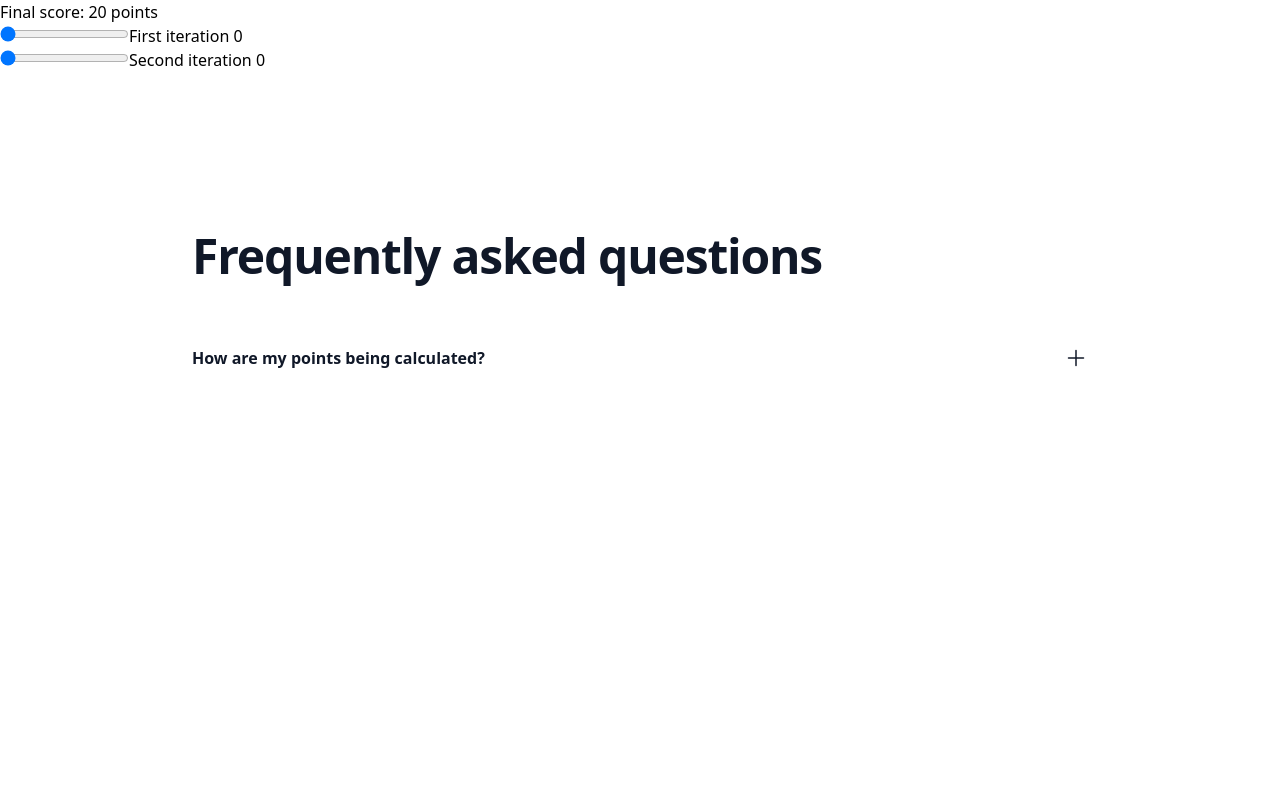
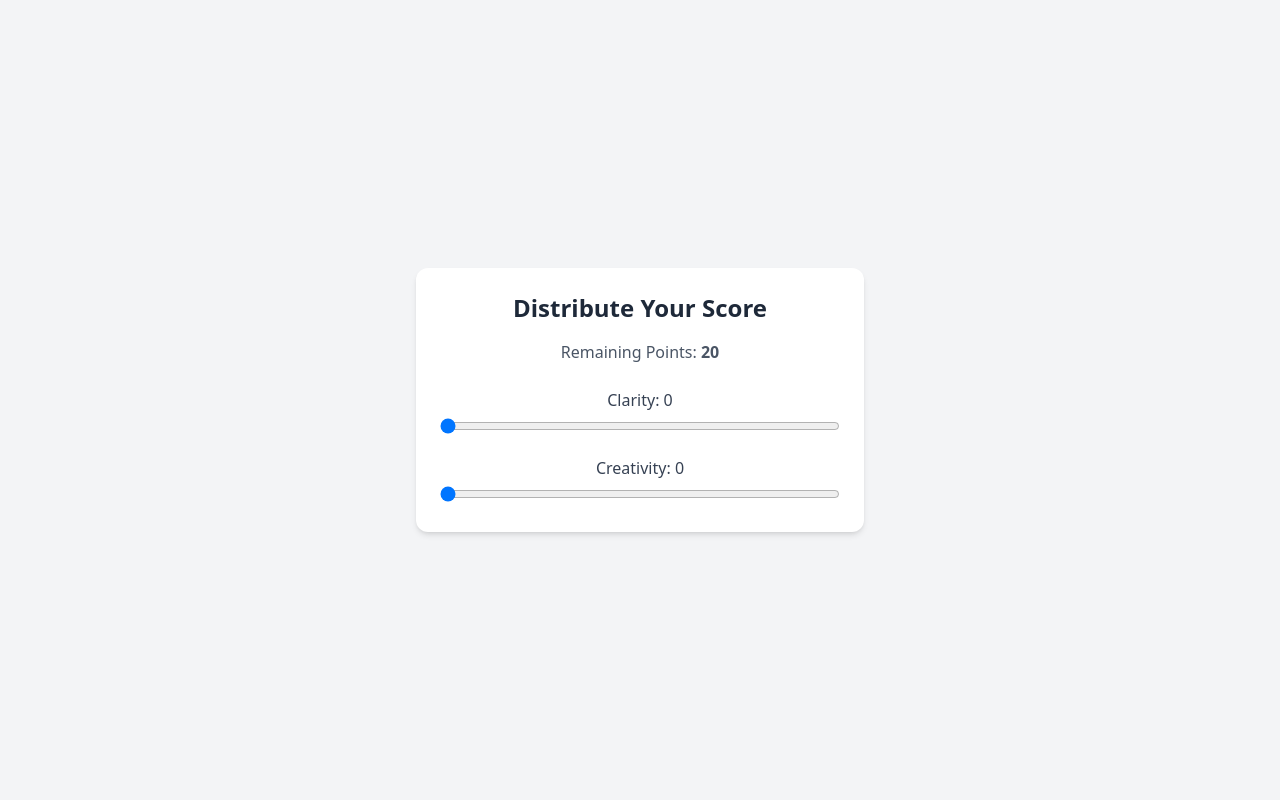
Before and after one commit to marcelas5/score_page, a React (Vite) app: page / in a window 1280 px wide. Shown: the top 800 px of the page. Built offline with nearby package versions, Linux system fonts and the light colour scheme.

Commit message:
commiting changes to Score component

```diff
--- a/src/Score.tsx
+++ b/src/Score.tsx
@@ -6,59 +6,77 @@ type PointsProps = {
 
 export default function Points({ totalPoints }: PointsProps) {
   const [points, setPoints] = useState(totalPoints);
-  const [strength, setStrength] = useState(0);
-  const [speed, setSpeed] = useState(0);
+  const [clarity, setClarity] = useState(0);
+  const [creativity, setCreativity] = useState(0);
 
-  const handleAttributeChange = (  event: React.ChangeEvent<HTMLInputElement>,
-    attributeName: "strength" | "speed"
+  const handleAttributeChange = (
+    event: React.ChangeEvent<HTMLInputElement>,
+    attributeName: "clarity" | "creativity"
   ) => {
-    if (attributeName === "strength") {
-      const newStrength = parseInt(event.target.value);
-      let newSpeed = speed;
-      setStrength(newStrength);
-      if (newStrength + speed > totalPoints) {
-        newSpeed = totalPoints - newStrength;
-        setSpeed(newSpeed);
+    const value = parseInt(event.target.value);
+    let newClarity = clarity;
+    let newCreativity = creativity;
+
+    if (attributeName === "clarity") {
+      newClarity = value;
+      if (newClarity + creativity > totalPoints) {
+        newCreativity = totalPoints - newClarity;
+        setCreativity(newCreativity);
       }
-        setPoints(totalPoints - newStrength - newSpeed);
-    } else if (attributeName === "speed") {
-        const newSpeed = parseInt(event.target.value);
-        let newStrength = strength;
-        setSpeed(newSpeed);
-        if (newSpeed + strength > totalPoints) {
-          newStrength = totalPoints - newSpeed;
-          setStrength(newStrength);
+      setClarity(newClarity);
+    } else {
+      newCreativity = value;
+      if (newCreativity + clarity > totalPoints) {
+        newClarity = totalPoints - newCreativity;
+        setClarity(newClarity);
       }
-        setPoints(totalPoints - newStrength - newSpeed);
+      setCreativity(newCreativity);
     }
+
+    setPoints(totalPoints - newClarity - newCreativity);
   };
 
   return (
-    <div>
-      Final score: <span id="points">{points}</span> points
-      <div>
+    <div className="min-h-screen flex items-center justify-center bg-gray-100">
+      <div className="bg-white p-6 rounded-xl shadow-md w-full max-w-md text-center">
+        <h2 className="text-2xl font-semibold mb-4 text-gray-800">
+          Distribute Your Score
+        </h2>
+        <p className="text-gray-600 mb-6">
+          Remaining Points: <span className="font-bold">{points}</span>
+        </p>
+
+        <div className="mb-4">
+          <label htmlFor="clarity" className="block text-gray-700 mb-1">
+            Clarity: {clarity}
+          </label>
           <input
             type="range"
-          id="strength"
+            id="clarity"
             min="0"
             max={totalPoints}
-          value={strength}
+            value={clarity}
             step="1"
-          onChange={(event) => handleAttributeChange(event, "strength")}
+            className="w-full"
+            onChange={(e) => handleAttributeChange(e, "clarity")}
           />
-        First iteration {strength}
         </div>
+
         <div>
+          <label htmlFor="creativity" className="block text-gray-700 mb-1">
+            Creativity: {creativity}
+          </label>
           <input
             type="range"
-          id="speed"
+            id="creativity"
             min="0"
             max={totalPoints}
-          value={speed}
+            value={creativity}
             step="1"
-          onChange={(event) => handleAttributeChange(event, "speed")}
+            className="w-full"
+            onChange={(e) => handleAttributeChange(e, "creativity")}
           />
-        Second iteration {speed}
+        </div>
       </div>
     </div>
   );
```
Lines whose indentation alone changed are shown as unchanged.
